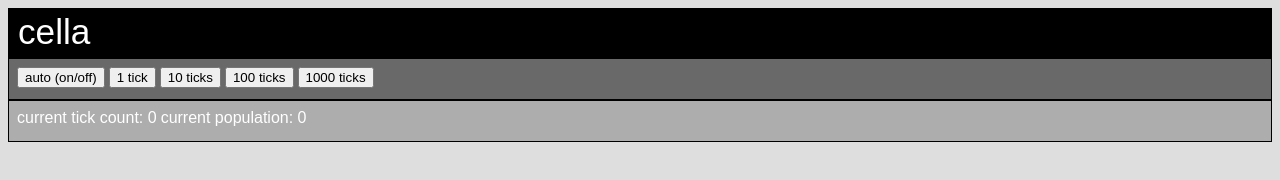
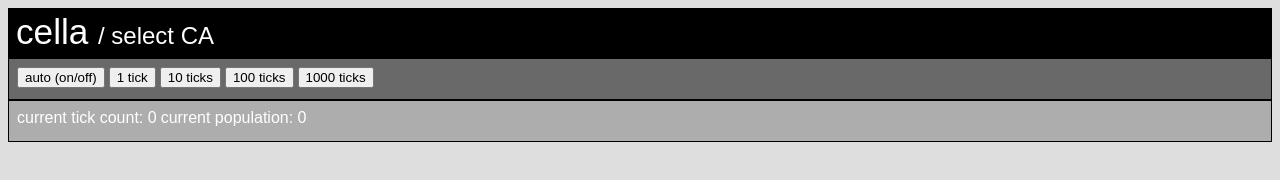
Before and after one commit to cdtinney/cella, a website: page framework/public/html/runCA.html in a window 1280 px wide. Drawn offline with Linux system fonts and the light colour scheme; no server answers.

Commit message:
docs updated
-button added to allow users to navigate backwards to select CA page

```diff
--- a/framework/public/code/ca.js
+++ b/framework/public/code/ca.js
@@ -31,8 +31,8 @@ ca = {
 			{
 
 				var counts = [0,0,0,0,0,0,0,0,0,0];
-				//this.getSurrounding(counts, oldCells, i, j);
-				this.getSurroundingWrap(counts, oldCells, i, j);
+				this.getSurrounding(counts, oldCells, i, j);
+				//this.getSurroundingWrap(counts, oldCells, i, j);
 
 				var result = oldCells[i][j];
 				for (var z = 0; z < this.rules.length; z++)
--- a/framework/public/html/runCA.html
+++ b/framework/public/html/runCA.html
@@ -14,7 +14,10 @@
 
 	<body>
 		<div class = "level1bar">
-    		<div class = "title"> <a class = "homepage" href="index.html"> cella </a> </div>
+    		<div class ="menuBar">
+	    			<a class="aHome" href="index.html" >cella</a>
+                    <a class="aNav" href="../html/selectCA.html" >/ select CA</a>
+    		</div>
    		 </div>
 
    		 <div class = "level2bar">
--- a/framework/public/stylesheets/style.css
+++ b/framework/public/stylesheets/style.css
@@ -7,10 +7,31 @@ html {
 	background-color: #000000;
 }
 
-.homepage {
+.aHome {
+	/* Positioning */
+	position: absolute;
+	top: 4px;
+
+	/* Text & Colour */
+	font-family:"Arial", sans-serif;
+	font-size: 220%;
+	color: #FFFFFF;
 	text-decoration: none;
+}
+
+.aNav {
+	/* Positioning */
+	position: absolute;
+	left: 90px;
+	top: 14px;
+
+	/* Text & Colour */
+	font-family:"Arial", sans-serif;
+	font-size: 150%;
 	color: #FFFFFF;
+	text-decoration: none;
 }
+
 
 .level2bar {
 	/* Positioning */
```
Also changed, not shown: docs/Extensions.md (+14 -2 lines), docs/Motivation.md (+2 -0 lines), framework/public/html/editMap.html (+3 -1 lines), framework/public/html/editRules.html (+3 -1 lines), framework/public/html/index.html (+3 -1 lines), framework/public/html/selectCA.html (+3 -1 lines).
